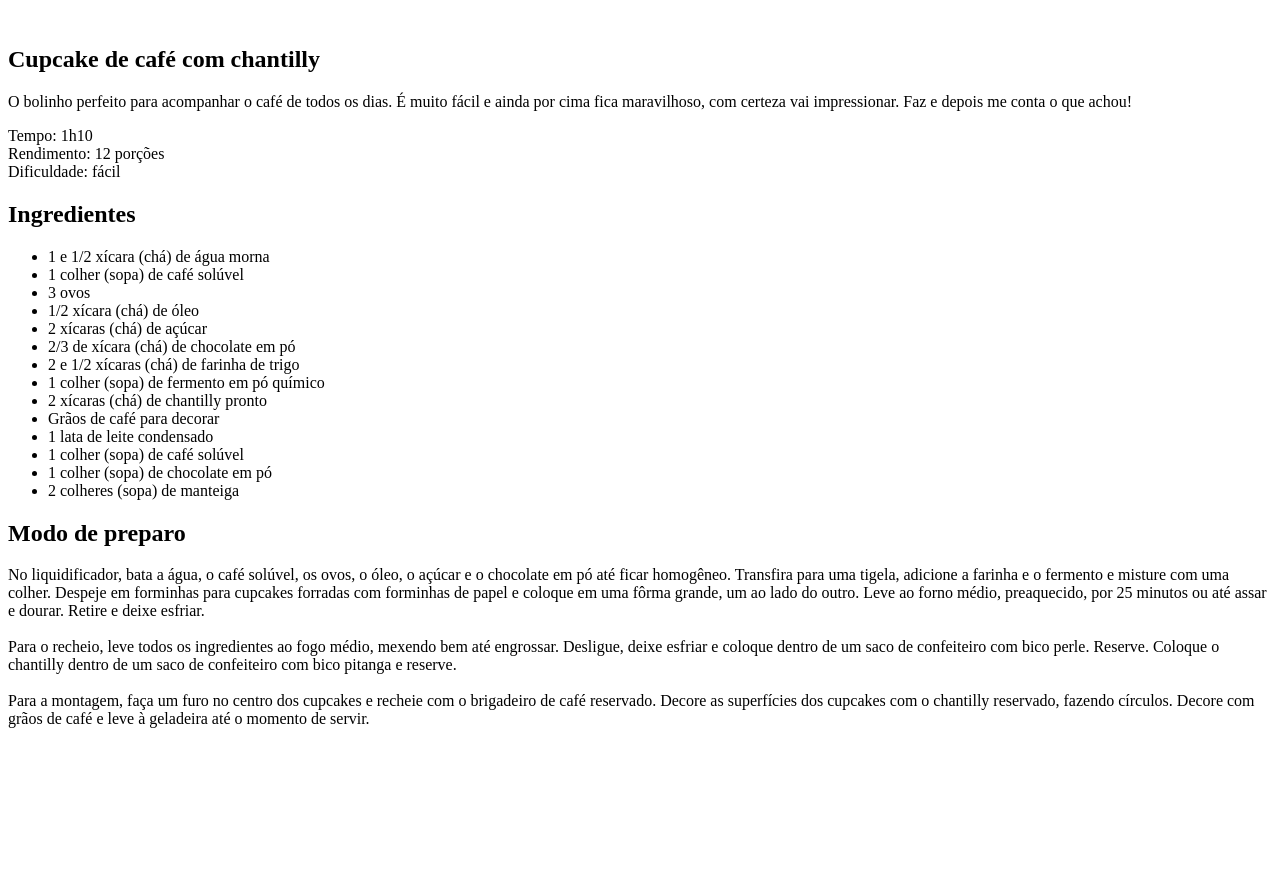
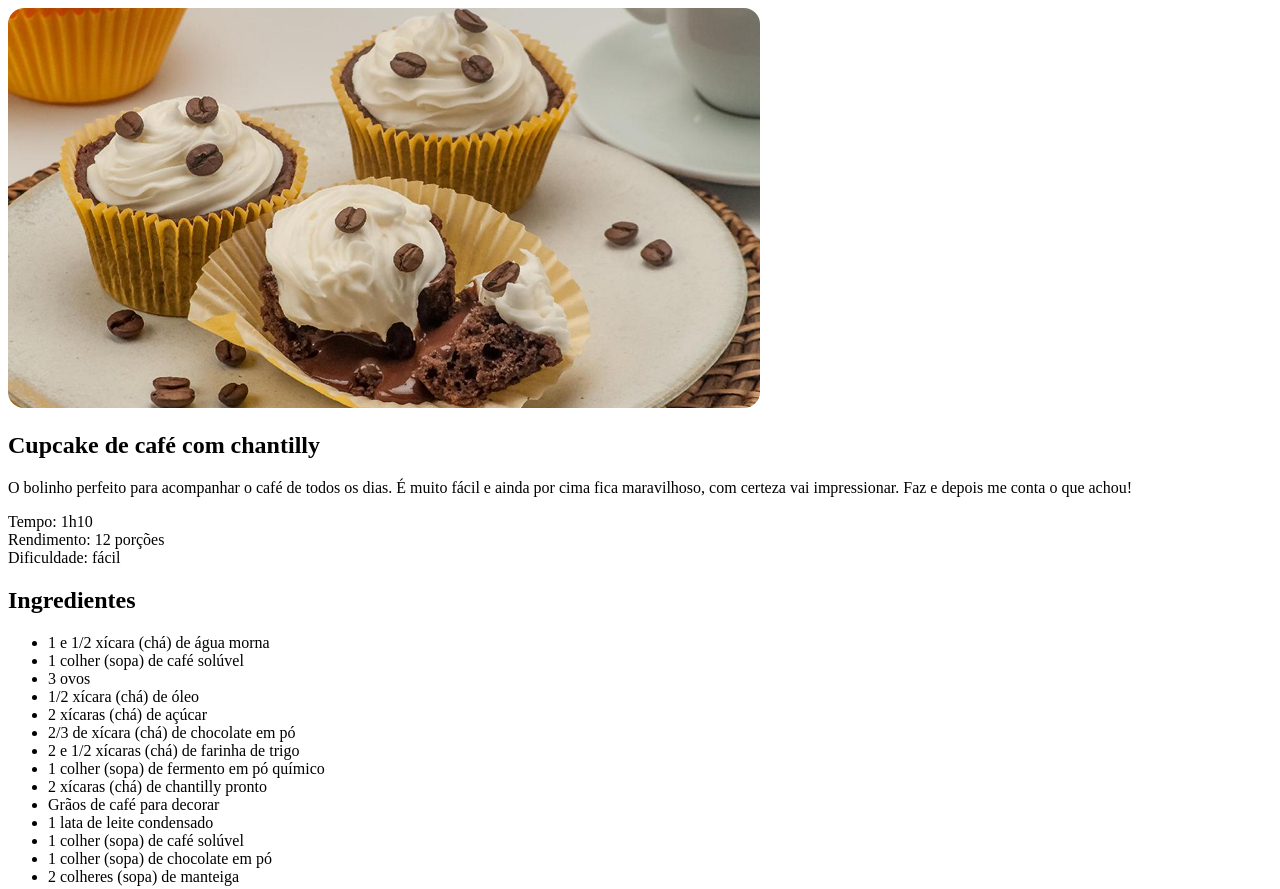
Before and after one commit to icarofurlaneto/receita-pagina, a plain HTML site: page index.html in a window 1280 px wide. Shown: the top 889 px of the page. Before the commit the page ends 800 px from the top, so only its background shows below. Drawn offline with Linux system fonts and the light colour scheme.

Commit message:
adicionando imagens e style.css

```diff
--- a/index.html
+++ b/index.html
@@ -4,10 +4,11 @@
     <meta charset="UTF-8" />
     <meta name="viewport" content="width=device-width, initial-scale=1.0" />
     <title>Página de receita</title>
+    <link rel="stylesheet" href="style.css">
   </head>
   <body>
     <div id="page">
-      <img src="" alt="" />
+      <img src="assets/main-image.jpg" alt="Imagem de cupcakes de café com chantilly" />
       <main>
         <section id="about">
           <h1>Cupcake de café com chantilly</h1>
--- /dev/null
+++ b/style.css
@@ -0,0 +1,3 @@
+img {
+    border-radius: 16px;
+}
```
Also changed, not shown: assets/bg.jpg (added), assets/main-image.jpg (added).
